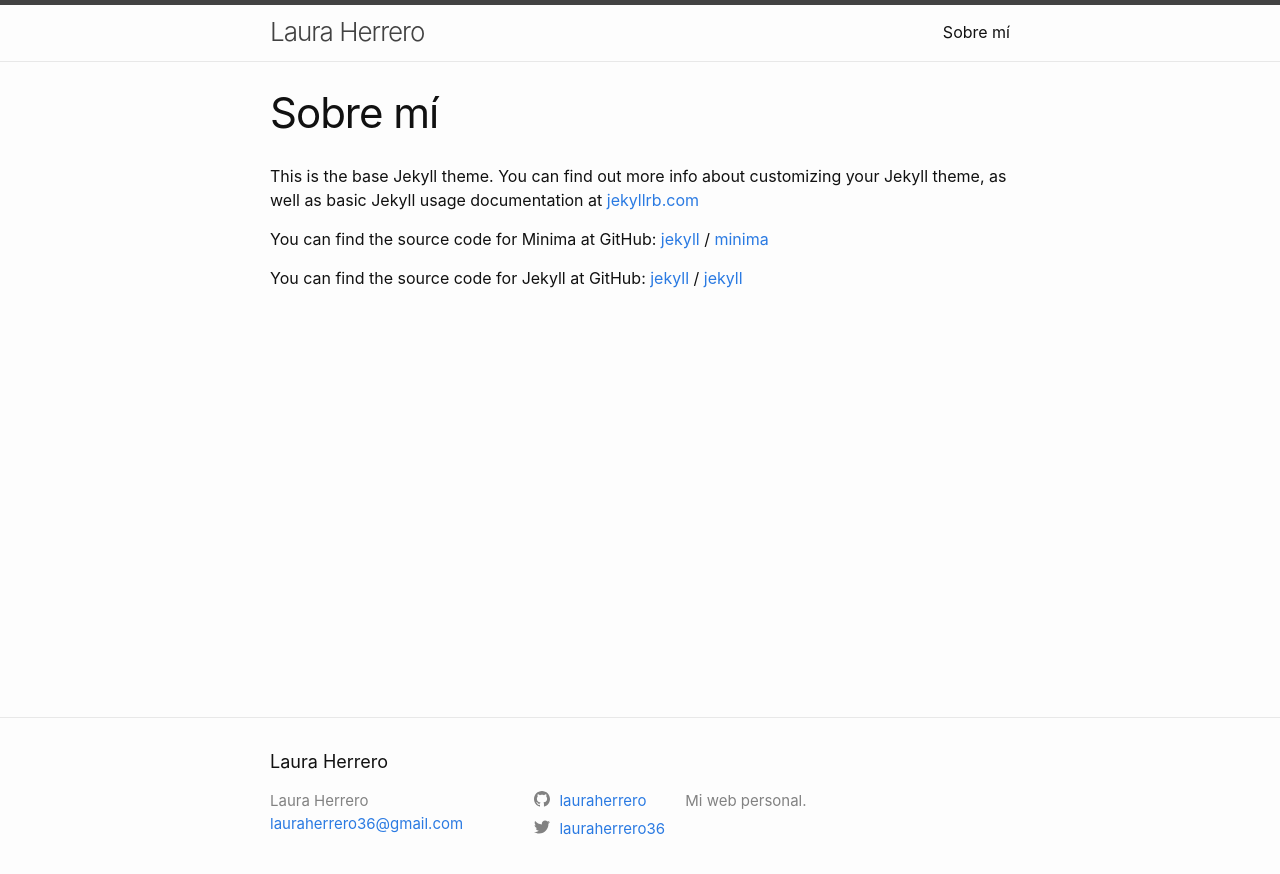
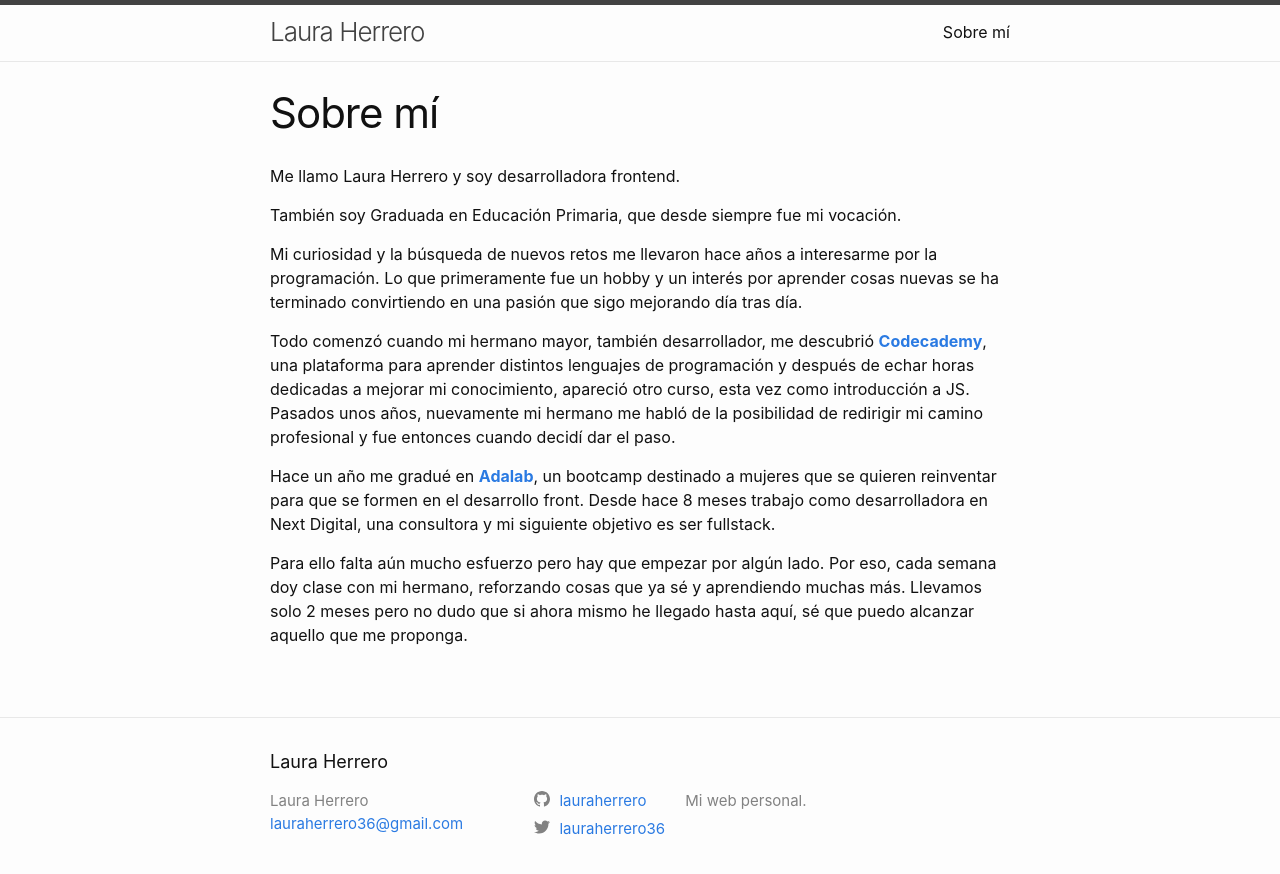
Before and after one commit to lauraherrero/blog, a Jekyll site: the page built from about.md, in a window 1280 px wide. Shown: the top 874 px of the page. Built offline with Jekyll 4.4.1, drawn with Linux system fonts in a browser that asks for light colours.

Commit message:
Add new post of last day and about me md

```diff
--- a/about.md
+++ b/about.md
@@ -4,15 +4,17 @@ title: "Sobre mí"
 permalink: /sobre-mi/
 ---
 
-This is the base Jekyll theme. You can find out more info about customizing your Jekyll theme, as well as basic Jekyll usage documentation at [jekyllrb.com](https://jekyllrb.com/)
+Me llamo Laura Herrero y soy desarrolladora frontend.
 
-You can find the source code for Minima at GitHub:
-[jekyll][jekyll-organization] /
-[minima](https://github.com/jekyll/minima)
+También soy Graduada en Educación Primaria, que desde siempre fue mi vocación.
 
-You can find the source code for Jekyll at GitHub:
-[jekyll][jekyll-organization] /
-[jekyll](https://github.com/jekyll/jekyll)
+Mi curiosidad y la búsqueda de nuevos retos me llevaron hace años a interesarme por la programación.
+Lo que primeramente fue un hobby y un interés por aprender cosas nuevas se ha terminado convirtiendo en una pasión que sigo mejorando día tras día.
 
+Todo comenzó cuando mi hermano mayor, también desarrollador, me descubrió [**Codecademy**](https://www.codecademy.com/){:target="\_blank"}, una plataforma para aprender distintos lenguajes de programación y después de echar horas dedicadas a mejorar mi conocimiento, apareció otro curso, esta vez como introducción a JS.
+Pasados unos años, nuevamente mi hermano me habló de la posibilidad de redirigir mi camino profesional y fue entonces cuando decidí dar el paso.
 
-[jekyll-organization]: https://github.com/jekyll
+Hace un año me gradué en [**Adalab**](https://adalab.es/){:target="\_blank"}, un bootcamp destinado a mujeres que se quieren reinventar para que se formen en el desarrollo front.
+Desde hace 8 meses trabajo como desarrolladora en Next Digital, una consultora y mi siguiente objetivo es ser fullstack.
+
+Para ello falta aún mucho esfuerzo pero hay que empezar por algún lado. Por eso, cada semana doy clase con mi hermano, reforzando cosas que ya sé y aprendiendo muchas más. Llevamos solo 2 meses pero no dudo que si ahora mismo he llegado hasta aquí, sé que puedo alcanzar aquello que me proponga.
```
Also changed, not shown: _posts/2021-02-06-apprenticeship-day-8.md (added, +86 -0 lines).
